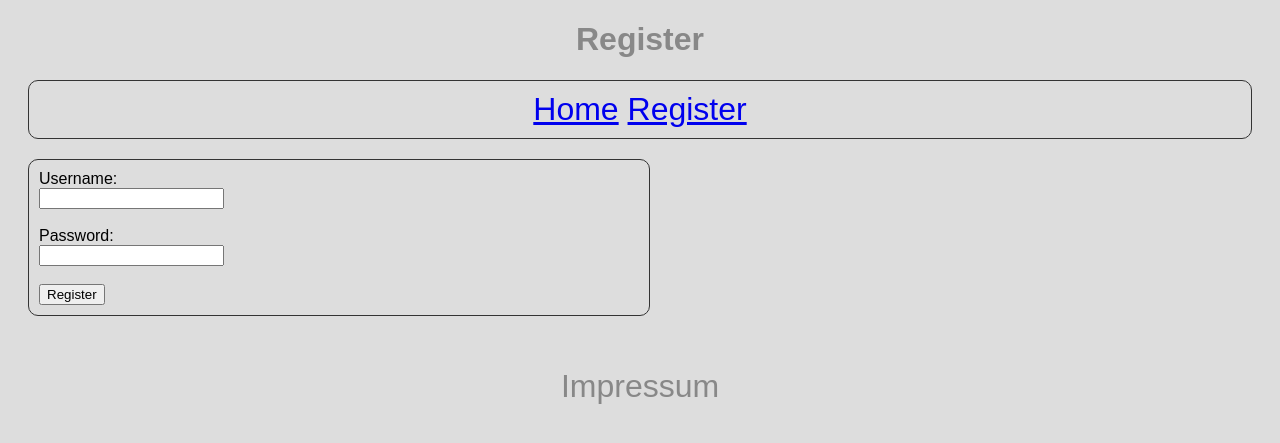
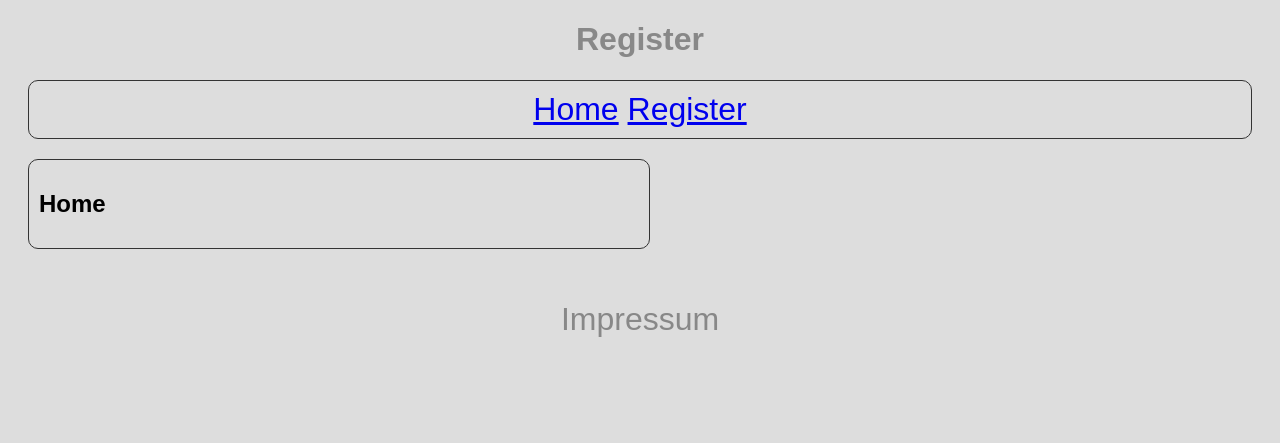
Before and after one commit to guidokl/lab_pyweb, a Flask app: page / in a window 1280 px wide. Shown: the top 443 px of the page. Run offline with Flask 3, Linux system fonts and the light colour scheme.

Commit message:
fix input password id

```diff
--- a/app.py
+++ b/app.py
@@ -47,6 +47,7 @@ def register():
         try:
             db.execute("INSERT INTO users (username, password) VALUES (?, ?)", (username, password))
             db.commit()
+            success = "Registration successful! You can now log in."
         except sqlite3.IntegrityError:
             error = "Username already taken"
     return render_template('register.html', error=error)
--- a/templates/index.html
+++ b/templates/index.html
@@ -18,18 +18,7 @@
 	<main>
 		<div id="container">
 			<section style="width: 600px;">
-				{% if error %}
-					<div class="error" style="color: red; margin-bottom: 20px">{{ error }}</div>
-				{% endif %}
-				<form method="post" action="{{ url_for('register')}}">
-					<label for="username">Username:</label><br>
-					<input type="text" id="username" name="username" required><br><br>
-
-					<label for="password">Password:</label><br>
-					<input type="password" id="username" name="password"><br><br>
-
-					<input type="submit" value="Register">
-				</form>
+				<h1>Home</h1>
 			</section>
 		</div>
 	</main>
--- a/templates/register.html
+++ b/templates/register.html
@@ -21,12 +21,15 @@
 				{% if error %}
 					<div class="error" style="color: red; margin-bottom: 20px">{{ error }}</div>
 				{% endif %}
+				{% if success %}
+					<div class="success" style="color: green; margin-bottom: 20px">{{ success }}</div>
+				{% endif %}
 				<form method="post" action="{{ url_for('register')}}">
 					<label for="username">Username:</label><br>
 					<input type="text" id="username" name="username" required><br><br>
 
 					<label for="password">Password:</label><br>
-					<input type="password" id="username" name="password"><br><br>
+					<input type="password" id="password" name="password"><br><br>
 
 					<input type="submit" value="Register">
 				</form>
```
Also changed, not shown: sqlite/users.db.
